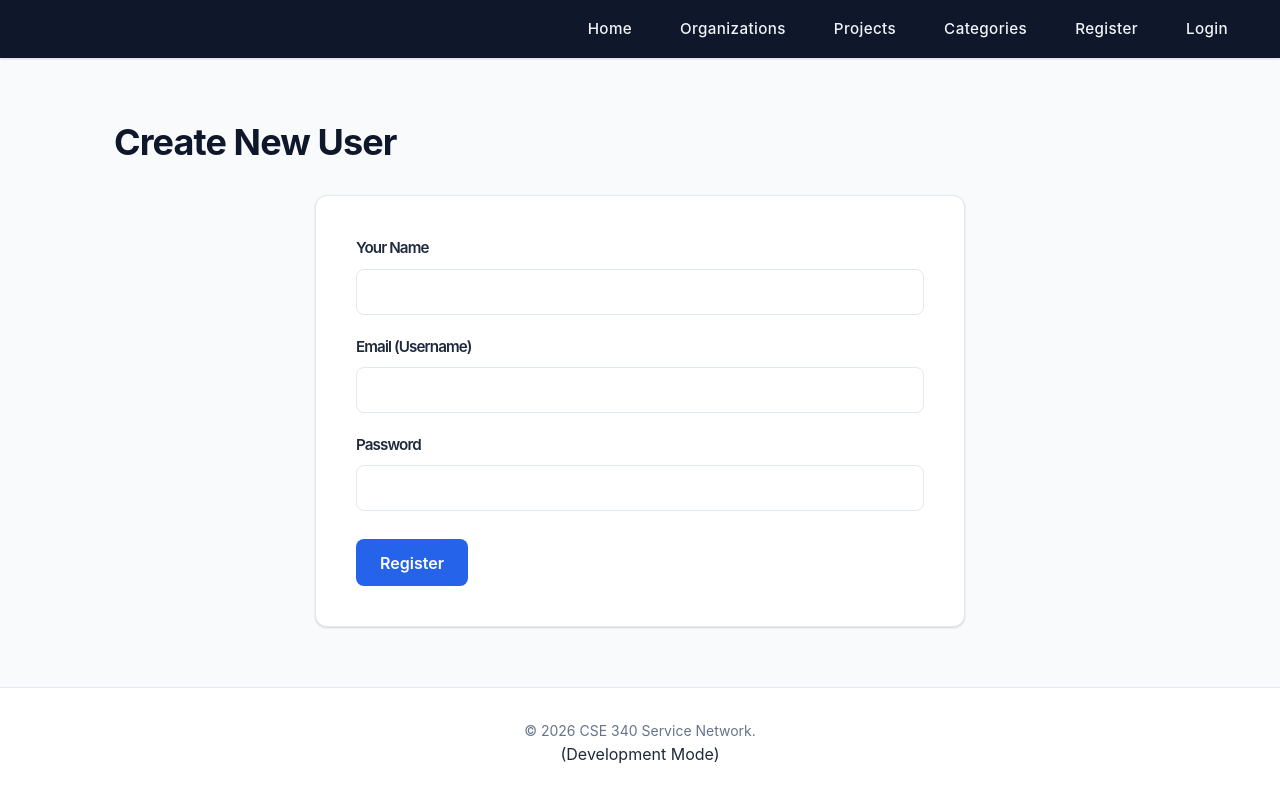
After one commit to EmmanuelBulacio4/CSE340, a Node server app: page /register in a window 1280 px wide. The commit adds this page. Run offline with Node 20, Linux system fonts and the light colour scheme.

Commit message:
w05-Learning_activities

```diff
--- a/package.json
+++ b/package.json
@@ -19,6 +19,7 @@
     "start": "node server.js"
   },
   "dependencies": {
+    "bcrypt": "^6.0.0",
     "ejs": "^7.0.2",
     "express": "^5.3.0",
     "express-session": "^1.19.0",
--- a/server.js
+++ b/server.js
@@ -39,6 +39,11 @@ app.use((req, res, next) => {
 });
 
 app.use((req, res, next) => {
+  res.locals.isLoggedIn = false;
+  if (req.session && req.session.user) {
+    res.locals.isLoggedIn = true;
+  }
+
   res.locals.NODE_ENV = NODE_ENV;
   next();
 });
--- /dev/null
+++ b/src/controllers/users.js
@@ -0,0 +1,133 @@
+import bcrypt from "bcrypt";
+import { body, validationResult } from "express-validator";
+import { createUser, authenticateUser } from "../models/users.js";
+
+const userRegistrationValidation = [
+  body("name")
+    .trim()
+    .notEmpty()
+    .withMessage("Name is required!")
+    .isLength({ min: 3, max: 100 })
+    .withMessage("Name must be between 3 and 100 characters!"),
+  body("email")
+    .trim()
+    .notEmpty()
+    .withMessage("Email is required!")
+    .isEmail()
+    .withMessage("Please enter a valid email!")
+    .isLength({ max: 100 })
+    .withMessage("Email must be 100 characters or fewer!")
+    .normalizeEmail(),
+  body("password")
+    .notEmpty()
+    .withMessage("Password is required!")
+    .isLength({ min: 8, max: 72 })
+    .withMessage("Password must be between 8 and 72 characters!"),
+];
+
+const showUserRegistrationForm = async (req, res) => {
+  const title = "Create New User";
+
+  res.render("register", { title });
+};
+
+const processUserRegistrationForm = async (req, res) => {
+  const results = validationResult(req);
+  if (!results.isEmpty()) {
+    results.array().forEach((error) => {
+      req.flash("error", error.msg);
+    });
+    return res.redirect("/register");
+  }
+
+  const { name, email, password } = req.body;
+
+  try {
+    // Hash the password before storing it
+    const salt = await bcrypt.genSalt(10);
+    const passwordHash = await bcrypt.hash(password, salt);
+
+    // Create the user in the database
+    const userId = await createUser(name, email, passwordHash);
+
+    // Redirect to the home page after successful registration
+    req.flash("success", "Registration successful! Please log in.");
+    res.redirect("/");
+  } catch (error) {
+    console.error("Error registering user:", error);
+    const message =
+      error.code === "23505"
+        ? "A user with that email already exists."
+        : "An error occurred during registration. Please try again.";
+    req.flash("error", message);
+    res.redirect("/register");
+  }
+};
+
+const showLoginForm = async (req, res) => {
+  const title = "Login";
+
+  res.render("login", { title });
+};
+
+const processLoginForm = async (req, res) => {
+  const { email, password } = req.body;
+
+  try {
+    const user = await authenticateUser(email, password);
+    if (user) {
+      req.session.user = user;
+      req.flash("success", "Login successful!");
+
+      if (res.locals.NODE_ENV === "development") {
+        console.log("User logged in:", user);
+      }
+      res.redirect("/dashboard");
+    } else {
+      req.flash("error", "Invalid email or password.");
+      res.redirect("/login");
+    }
+  } catch (error) {
+    console.error("Error during login:", error);
+    req.flash("error", "An error occurred during login. Please try again.");
+    res.redirect("/login");
+  }
+};
+
+const processLogout = async (req, res) => {
+  if (req.session.user) {
+    delete req.session.user;
+  }
+
+  req.flash("seccess", "Logout succesfully");
+  res.redirect("/login");
+};
+
+const requireLogin = async (req, res, next) => {
+  if (!req.session.user || !req.session) {
+    req.flash('error', 'You need to be logged!');
+    return res.redirect('/login');
+  }
+    next()
+};
+
+const showDashboard = async (req, res) => {
+  const user = req.session.user;
+
+  res.render('dashboard', {
+    title: 'Dashboard',
+    name: user.name,
+    email: user.email
+  });
+};
+
+export {
+  showUserRegistrationForm,
+  processUserRegistrationForm,
+  userRegistrationValidation,
+  showLoginForm,
+  processLoginForm,
+  processLogout,
+  requireLogin,
+  showDashboard,
+};
--- a/src/views/home.ejs
+++ b/src/views/home.ejs
@@ -8,6 +8,10 @@
         <p>Our mission is to promote service across the world by connecting volunteers with service opportunities in
             their community.</p>
         <img class="main-logo" src="/images/cse340-service-network.png" alt="CSE 340 Service Network Logo">
+
+        <% if (isLoggedIn) { %>
+            <p><a href="/dashboard">My Dashboard</a></p>
+        <% } %>
     </main>
 
 <%- include('partials/footer') %>
--- a/src/views/partials/header.ejs
+++ b/src/views/partials/header.ejs
@@ -17,6 +17,14 @@
             <li><a href="/organizations">Organizations</a></li>
             <li><a href="/projects">Projects</a></li>
             <li><a href="/categories">Categories</a></li>
+            <% if (isLoggedIn) { %>
+                <li><a href="/logout">Logout</a></li>
+                <% } else { %>
+
+                    <li><a href="/register">Register</a></li>
+                    <li><a href="/login">Login</a></li>
+                    <% } %>
+
         </ul>
     </nav>
     <% const messages = flash(); %>
--- /dev/null
+++ b/src/views/register.ejs
@@ -0,0 +1,43 @@
+<%- include('partials/header') %>
+    <main>
+        <h1><%= title %></h1>
+
+        <form action="/register" method="POST">
+            <div class="form-group">
+                <label for="name">Your Name</label>
+                <input
+                    type="text"
+                    id="name"
+                    name="name"
+                    required
+                    minlength="3"
+                />
+            </div>
+
+            <div class="form-group">
+                <label for="email">Email (Username)</label>
+                <input
+                    type="email"
+                    id="email"
+                    name="email"
+                    required
+                >
+            </div>
+
+            <div class="form-group">
+                <label for="password">Password</label>
+                <input
+                    type="password"
+                    id="password"
+                    name="password"
+                    required
+                    minlength="8"
+                    maxlength="72"
+                >
+            </div>
+
+            <button type="submit">Register</button>
+        </form>
+
+    </main>
+    <%- include('partials/footer') %>
```
Also changed, not shown: src/models/users.js (added, +58 -0 lines), src/routes.js (+16 -0 lines), src/setup.sql (+22 -0 lines), src/views/dashboard.ejs (added, +16 -0 lines), src/views/login.ejs (added, +21 -0 lines), 1 other file.
